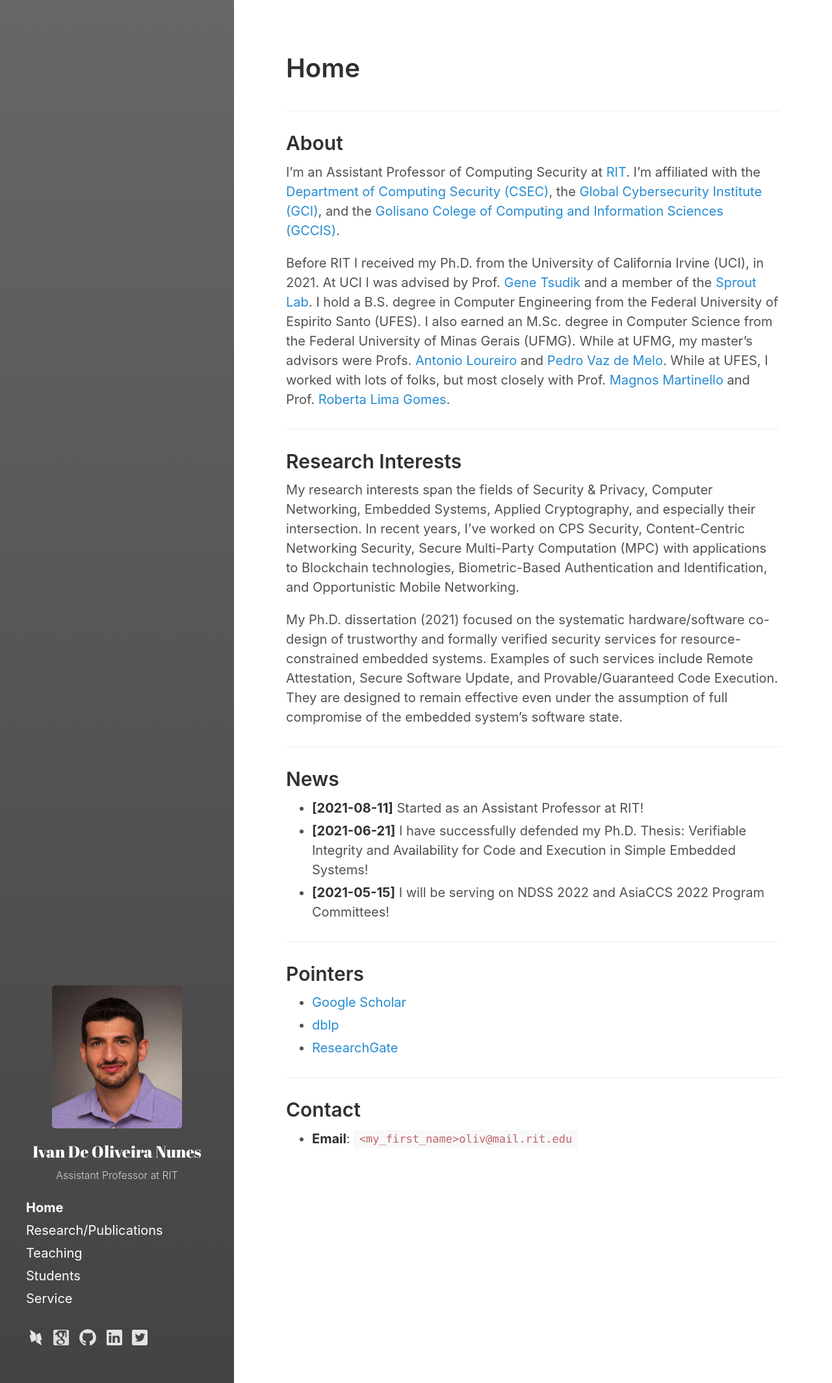
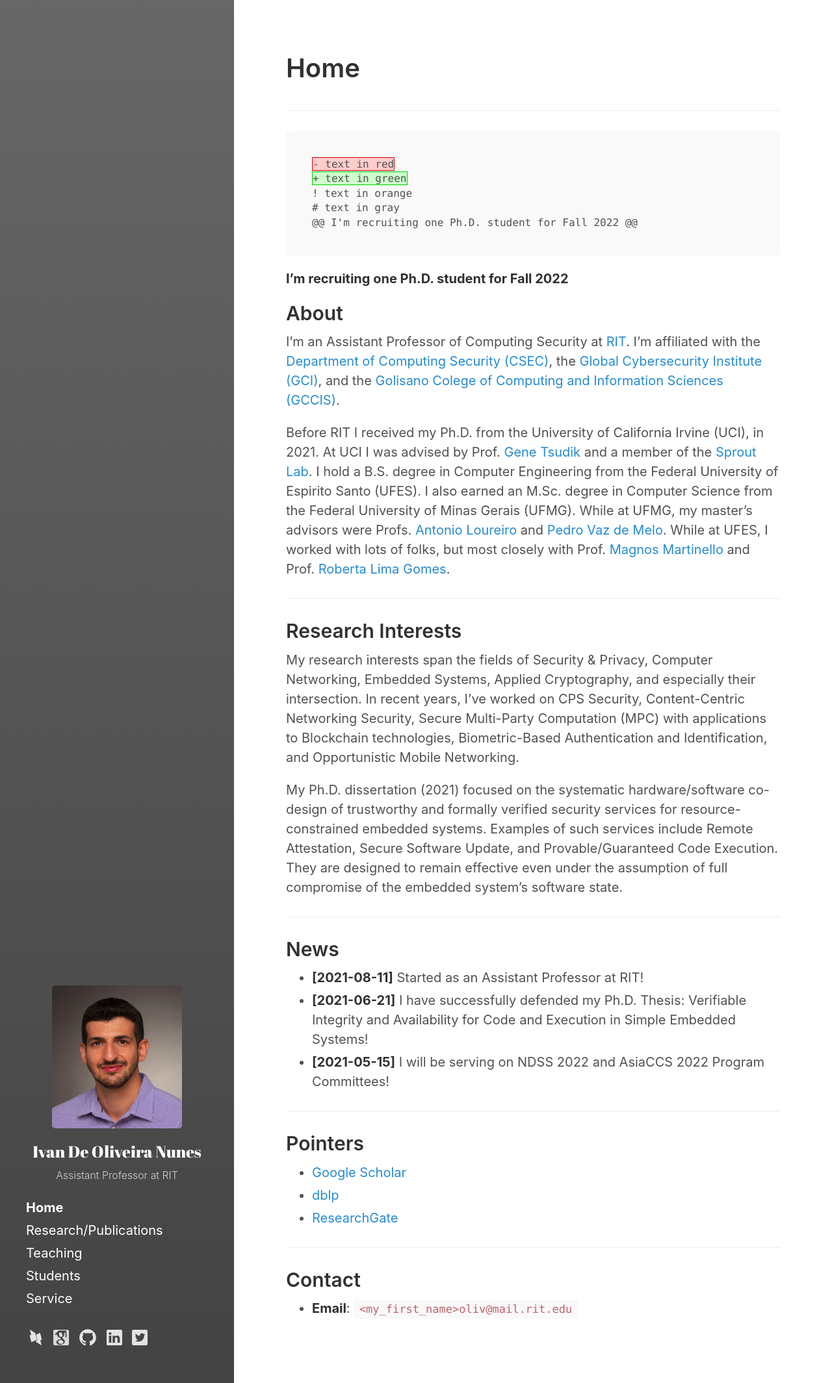
Before and after one commit to ivanolive/ivanolive.github.io, a Jekyll site: the page built from index.md, in a window 1280 px wide. Shown: the whole page at 65% size. Built offline with Jekyll 4.4.1, drawn with Linux system fonts in a browser that asks for light colours.

Commit message:
Update index.md

````diff
--- a/index.md
+++ b/index.md
@@ -5,6 +5,14 @@ title: Home
 
 ___
 
+```diff
+- text in red
++ text in green
+! text in orange
+# text in gray
+@@ I'm recruiting one Ph.D. student for Fall 2022 @@
+```
+**I'm recruiting one Ph.D. student for Fall 2022**
 
 ## About
 
````
